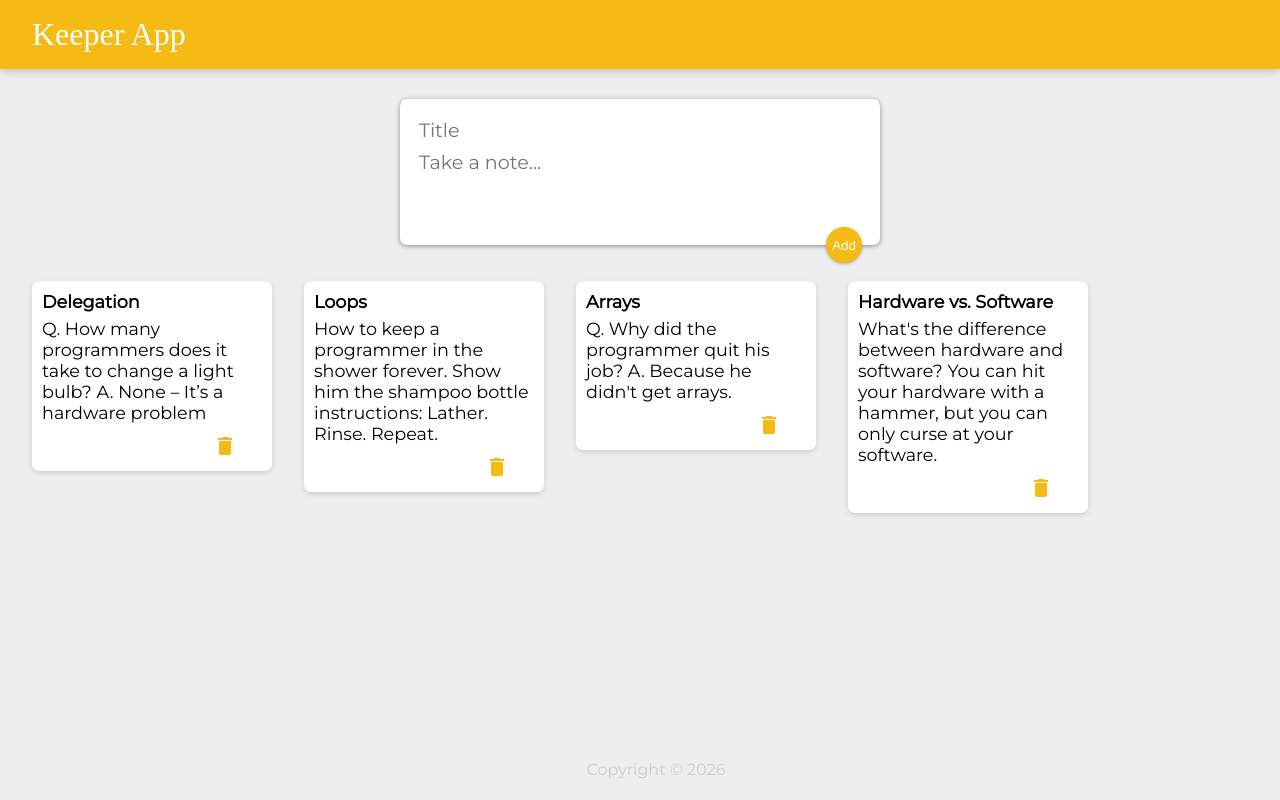
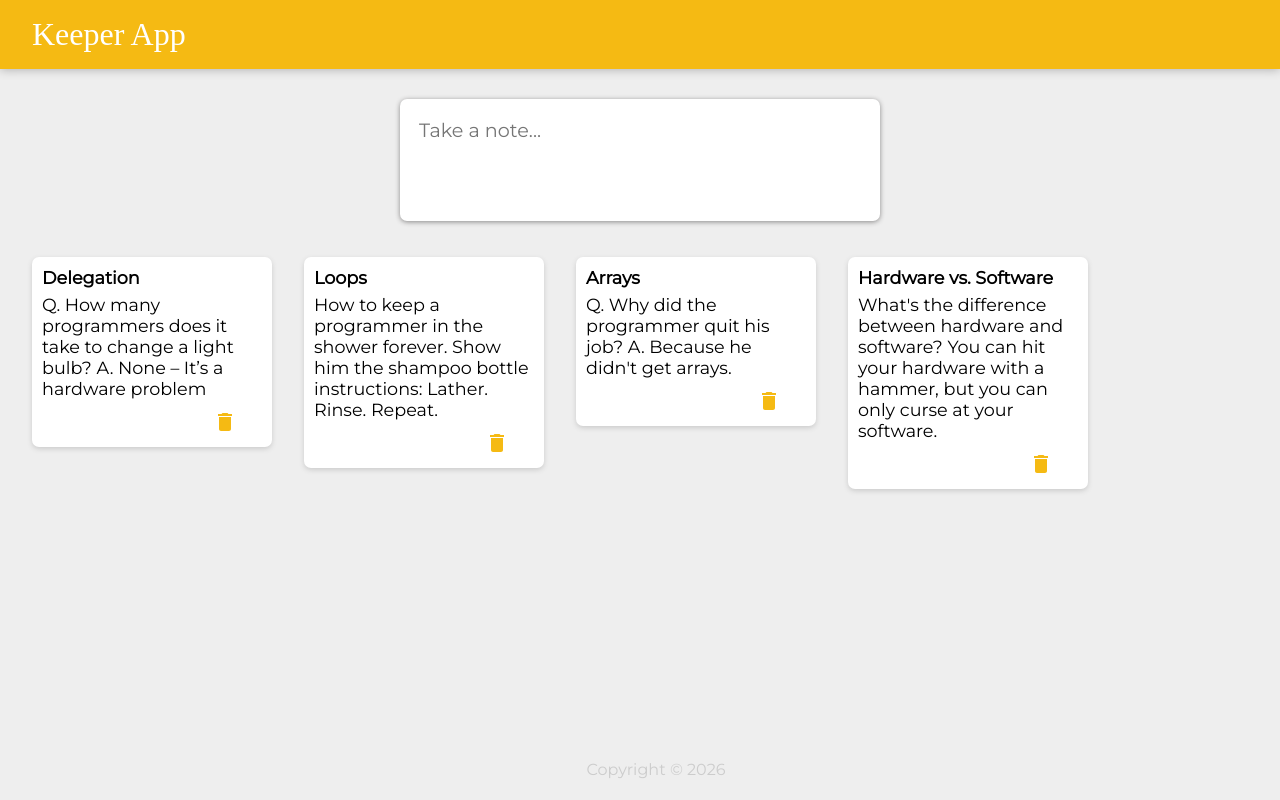
Before and after one commit to sahilkhan-777/keeper-app, a React (Vite) app: page / in a window 1280 px wide. Built offline with nearby package versions, Linux system fonts and the light colour scheme; a web font is replaced by a local one.

Commit message:
feat: add an animation that expands the text area when its clicked on using Floating action button and Zoom API from the material icons library

```diff
--- a/src/components/CreateArea.jsx
+++ b/src/components/CreateArea.jsx
@@ -1,18 +1,23 @@
 import { useState } from "react";
+import AddIcon from "@mui/icons-material/Add";
+import Fab from "@mui/material/Fab";
+import { Zoom } from "@mui/material";
 
 function CreateArea(props) {
+  const [isExpanded, setExpanded] = useState(false);
+
   const [note, setNote] = useState({
     title: "",
-    content: ""
+    content: "",
   });
 
   function handleChange(event) {
     const { name, value } = event.target;
 
-    setNote(prevNote => {
+    setNote((prevNote) => {
       return {
         ...prevNote,
-        [name]: value
+        [name]: value,
       };
     });
   }
@@ -21,28 +26,40 @@ function CreateArea(props) {
     props.onAdd(note);
     setNote({
       title: "",
-      content: ""
+      content: "",
     });
     event.preventDefault();
   }
 
+  function expand() {
+    setExpanded(true);
+  }
+
   return (
     <div>
-      <form>
+      <form className="create-note">
+        {isExpanded && (
         <input
           name="title"
           onChange={handleChange}
           value={note.title}
           placeholder="Title"
         />
+        )}
+
         <textarea
           name="content"
           onChange={handleChange}
+          onClick={expand}
           value={note.content}
           placeholder="Take a note..."
-          rows="3"
+          rows={isExpanded ? 3 : 1}
         />
-        <button onClick={submitNote}>Add</button>
+        <Zoom in={isExpanded}>
+          <Fab onClick={submitNote}>
+            <AddIcon />
+          </Fab>
+        </Zoom>
       </form>
     </div>
   );
```
